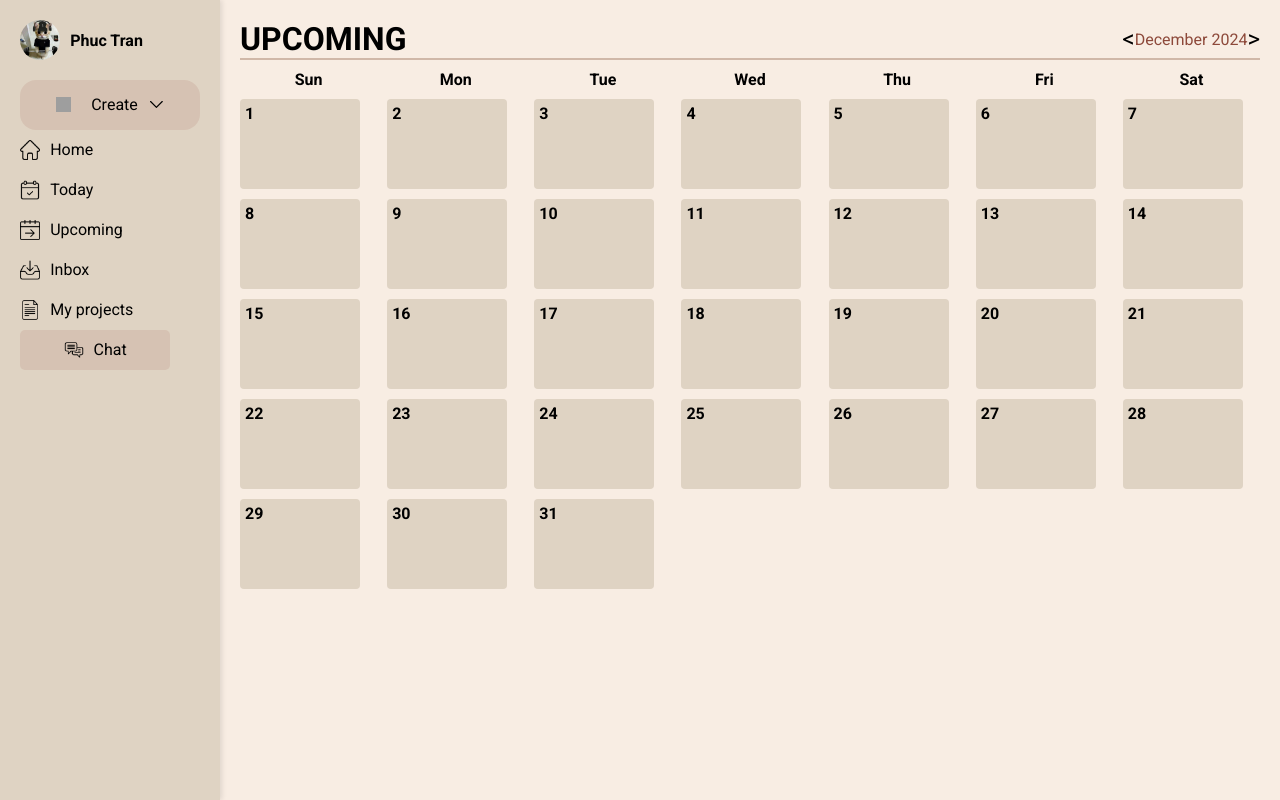
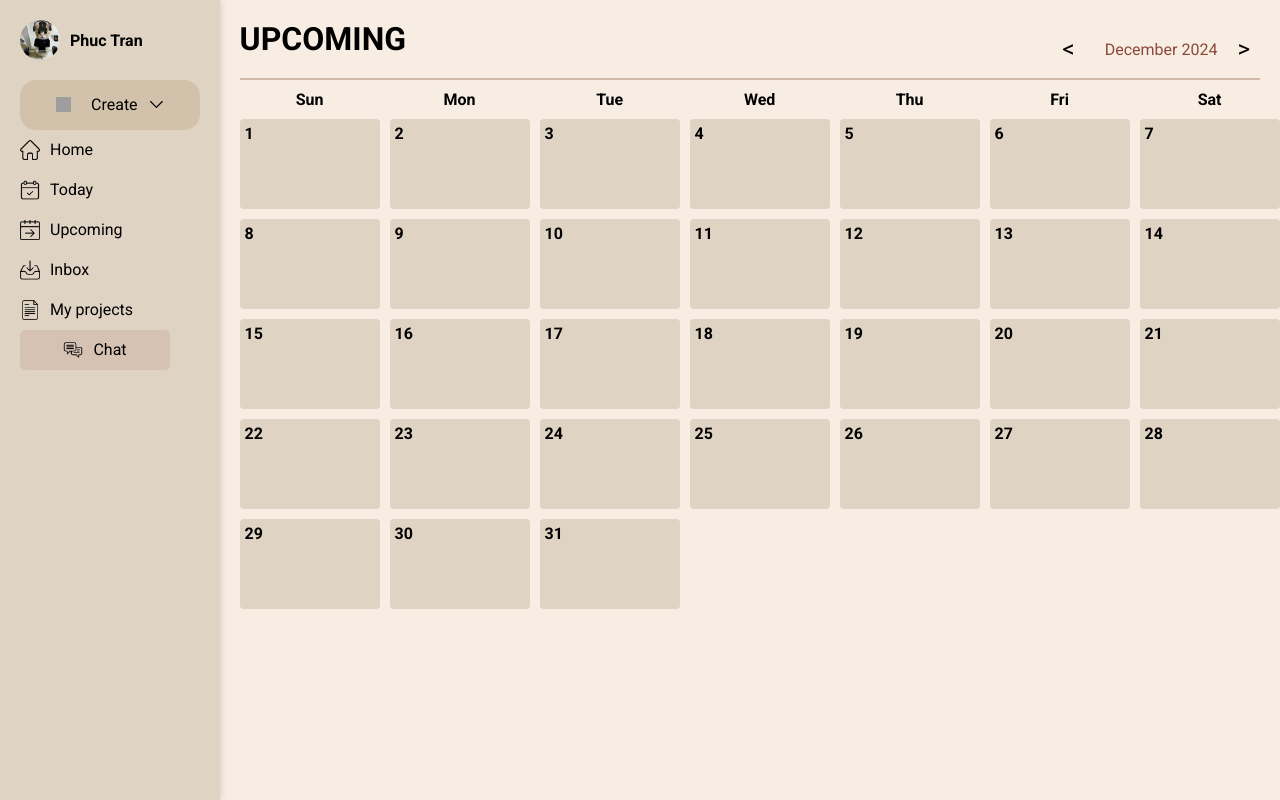
Before and after one commit to phuongthao0515/Integration-Project, a React (Vite) app: page /upcoming in a window 1280 px wide. Built offline with nearby package versions, Linux system fonts and the light colour scheme; grey boxes are pictures that could not be loaded.

Commit message:
add exp date, time

```diff
--- a/src/Components/NavBar1/NavBar1.scss
+++ b/src/Components/NavBar1/NavBar1.scss
@@ -5,13 +5,13 @@ $n2-color: #DFD3C3;
 $n3-color: #D0B8A8;
 $n4-color: #8D493A;
 $background-color: $n2-color;
-$box-shadow: 2px 0 5px rgba(0, 0, 0, 0.1);
+$box-shadow: 2px 0 5px rgb(0 0 0 / 10%);
 $font-family: "Roboto Flex",
 sans-serif;
 $profile-pic-size: 40px;
 $nav-icon-size: 20px;
-$add-task-box-bg: rgba(208, 184, 168, 0.6);
-$chat-box-bg: rgba(208, 184, 168, 0.6);
+$add-task-box-bg: rgb(208 184 168 / 60%);
+$chat-box-bg: rgb(208 184 168 / 60%);
 $link-color: black;
 $link-hover-color: $n4-color;
 
@@ -107,7 +107,6 @@ $link-hover-color: $n4-color;
         border-radius: 5px;
         display: flex;
         justify-content: center;
-        margin-top: 10px;
         padding: 10px;
         width: 150px;
         margin-top: auto;
--- a/src/components/Dropdown/Dropdown.scss
+++ b/src/components/Dropdown/Dropdown.scss
@@ -4,10 +4,11 @@ $n1-color: #F8EDE3;
 $n2-color: #DFD3C3;
 $n3-color: #D0B8A8;
 $n4-color: #8D493A;
+$n5-color: #d2c2ac;
 $font-size: 16px;
 $line-height: 1.6;
 $color: black;
-$background-color: rgb(208 184 168 / 60%);
+$background-color: $n5-color;
 $border-color: $n4-color;
 $border-radius: 16px;
 $transition: 0.48s cubic-bezier(0.23, 1, 0.32, 1);
--- a/src/components/Input/NoteInput.jsx
+++ b/src/components/Input/NoteInput.jsx
@@ -1,8 +1,10 @@
-import React, { useState } from "react";
-import "./NoteInput.scss";
+import React, { useState } from 'react';
+import './NoteInput.scss';
 
 const NoteInput = ({ isOpen, onClose }) => {
     const [importance, setImportance] = useState(false);
+    const [expirationDate, setExpirationDate] = useState('');
+    const [expirationTime, setExpirationTime] = useState('');
 
     if (!isOpen) return null;
 
@@ -22,6 +24,26 @@ const NoteInput = ({ isOpen, onClose }) => {
                 <div className="form-control">
                     <input type="file" multiple required />
                 </div>
+                <div className="form-control expiration-container">
+                    <div>
+                        <label htmlFor="expiration-date">Expiration Date</label>
+                        <input
+                            type="date"
+                            id="expiration-date"
+                            value={expirationDate}
+                            onChange={(e) => setExpirationDate(e.target.value)}
+                        />
+                    </div>
+                    <div>
+                        <label htmlFor="expiration-time">Expiration Time</label>
+                        <input
+                            type="time"
+                            id="expiration-time"
+                            value={expirationTime}
+                            onChange={(e) => setExpirationTime(e.target.value)}
+                        />
+                    </div>
+                </div>
                 <div className="form-control">
                     <label htmlFor="importance-switch"></label>
                     <label className="switch">
@@ -33,9 +55,7 @@ const NoteInput = ({ isOpen, onClose }) => {
                         />
                         <span className="slider round"></span>
                     </label>
-                    <div className="importance-label">
-                        {importance ? "Important" : "Not Important"}
-                    </div>
+                    <div className="importance-label">{importance ? 'Important' : 'Not Important'}</div>
                 </div>
                 <button className="submit-button">Save Note</button>
             </div>
--- a/src/components/Input/NoteInput.scss
+++ b/src/components/Input/NoteInput.scss
@@ -59,6 +59,7 @@ $font-color: $n4-color;
     padding: 20px;
     position: relative;
     width: 60%;
+    text-align: center;
 }
 
 .close-button {
@@ -71,9 +72,14 @@ $font-color: $n4-color;
     top: 10px;
 }
 
+h2 {
+    margin-bottom: 20px;
+}
+
 .form-control {
     margin: 20px 0;
     position: relative;
+    text-align: left;
 
     input,
     textarea {
@@ -90,6 +96,20 @@ $font-color: $n4-color;
 
     textarea {
         height: 100px;
+    }
+}
+
+.expiration-container {
+    display: flex;
+    justify-content: space-between;
+
+    div {
+        flex: 1;
+        margin-right: 10px;
+
+        &:last-child {
+            margin-right: 0;
+        }
     }
 }
 
@@ -154,6 +174,8 @@ input:checked+.slider::before {
     cursor: pointer;
     padding: 10px 20px;
     transition: background 0.3s;
+    display: block;
+    margin: 0 auto;
 
     &:hover {
         background: $hover-color;
--- a/src/components/Input/PlanInput.jsx
+++ b/src/components/Input/PlanInput.jsx
@@ -1,8 +1,10 @@
-import React, { useState } from "react";
-import "./PlanInput.scss";
+import React, { useState } from 'react';
+import './PlanInput.scss';
 
 const PlanInput = ({ isOpen, onClose }) => {
     const [importance, setImportance] = useState(false);
+    const [expirationDate, setExpirationDate] = useState('');
+    const [expirationTime, setExpirationTime] = useState('');
 
     if (!isOpen) return null;
 
@@ -16,8 +18,25 @@ const PlanInput = ({ isOpen, onClose }) => {
                 <div className="form-control">
                     <textarea placeholder="Content" required></textarea>
                 </div>
-                <div className="form-control">
-                    <input type="date" required />
+                <div className="form-control expiration-container">
+                    <div>
+                        <label htmlFor="expiration-date">Expiration Date</label>
+                        <input
+                            type="date"
+                            id="expiration-date"
+                            value={expirationDate}
+                            onChange={(e) => setExpirationDate(e.target.value)}
+                        />
+                    </div>
+                    <div>
+                        <label htmlFor="expiration-time">Expiration Time</label>
+                        <input
+                            type="time"
+                            id="expiration-time"
+                            value={expirationTime}
+                            onChange={(e) => setExpirationTime(e.target.value)}
+                        />
+                    </div>
                 </div>
                 <div className="form-control">
                     <label htmlFor="importance-switch"></label>
@@ -30,9 +49,7 @@ const PlanInput = ({ isOpen, onClose }) => {
                         />
                         <span className="slider round"></span>
                     </label>
-                    <div className="importance-label">
-                        {importance ? "Important" : "Not Important"}
-                    </div>
+                    <div className="importance-label">{importance ? 'Important' : 'Not Important'}</div>
                 </div>
                 <button className="submit-button">Save Plan</button>
             </div>
--- a/src/components/Input/PlanInput.scss
+++ b/src/components/Input/PlanInput.scss
@@ -59,6 +59,7 @@ $font-color: $n4-color;
     padding: 20px;
     position: relative;
     width: 60%;
+    text-align: center;
 }
 
 .close-button {
@@ -71,21 +72,44 @@ $font-color: $n4-color;
     top: 10px;
 }
 
+h2 {
+    margin-bottom: 20px;
+}
+
 .form-control {
     margin: 20px 0;
     position: relative;
+    text-align: left;
 
     input,
     textarea {
         @include input-styles;
     }
 
-    input[type="date"] {
+    input[type="file"] {
+        padding: 0;
+    }
+
+    input[type="text"] {
         height: 40px;
     }
 
     textarea {
         height: 100px;
+    }
+}
+
+.expiration-container {
+    display: flex;
+    justify-content: space-between;
+
+    div {
+        flex: 1;
+        margin-right: 10px;
+
+        &:last-child {
+            margin-right: 0;
+        }
     }
 }
 
@@ -150,6 +174,8 @@ input:checked+.slider::before {
     cursor: pointer;
     padding: 10px 20px;
     transition: background 0.3s;
+    display: block;
+    margin: 0 auto;
 
     &:hover {
         background: $hover-color;
--- a/src/pages/TodayPage/TodayPage.scss
+++ b/src/pages/TodayPage/TodayPage.scss
@@ -32,6 +32,7 @@ $line-color: $n3-color;
     font-size: 2rem;
     font-weight: bold;
     margin-right: 1rem;
+    margin-bottom: 20px;
 }
 
 .date-heading {
@@ -41,11 +42,12 @@ $line-color: $n3-color;
 }
 
 .important-section {
+    margin-top: 30px;
     align-items: flex-start;
     border-bottom: 2px solid $line-color;
     display: flex;
     flex-direction: column;
-    margin-bottom: 10px;
+    margin-bottom: 20px;
     padding-bottom: 10px;
 
     h3 {
@@ -129,7 +131,7 @@ $line-color: $n3-color;
     align-items: flex-start;
     display: flex;
     flex-direction: column;
-    margin-top: 10px;
+    margin-top: 30px;
 
     h3 {
         font-size: 1.5rem;
--- a/src/pages/UpcomingPage/UpcomingMonthPage.jsx
+++ b/src/pages/UpcomingPage/UpcomingMonthPage.jsx
@@ -121,11 +121,11 @@ const UpcomingMonth = () => {
                 <div className="heading-container">
                     <h1 className="upcoming-heading">UPCOMING</h1>
                     <div className="month-nav-container">
-                        <button className="month-nav" onClick={handlePreviousMonth}>
+                        <button className="month-nav prev" onClick={handlePreviousMonth}>
                             &lt;
                         </button>
                         <h2 className="date-heading">{getFormattedDate()}</h2>
-                        <button className="month-nav" onClick={handleNextMonth}>
+                        <button className="month-nav next" onClick={handleNextMonth}>
                             &gt;
                         </button>
                     </div>
--- a/src/pages/UpcomingPage/UpcomingMonthPage.scss
+++ b/src/pages/UpcomingPage/UpcomingMonthPage.scss
@@ -33,17 +33,21 @@ $line-color: $n3-color;
     font-size: 2rem;
     font-weight: bold;
     margin-right: 1rem;
+    margin-bottom: 20px;
 }
 
 .date-heading {
     color: $date-color;
     font-size: 1rem;
     font-weight: normal;
+    margin: 0 10px;
 }
 
 .month-nav-container {
     display: flex;
     align-items: center;
+    justify-content: flex-start;
+    position: relative;
 }
 
 .month-nav {
@@ -51,6 +55,15 @@ $line-color: $n3-color;
     border: none;
     font-size: 1.5rem;
     cursor: pointer;
+    padding: 0 10px;
+}
+
+.month-nav.prev {
+    margin-right: 10px;
+}
+
+.date-heading {
+    text-align: left;
 }
 
 .calendar {
@@ -71,7 +84,7 @@ $line-color: $n3-color;
     display: flex;
     flex-direction: column;
     align-items: flex-start;
-    width: 120px;
+    width: 140px;
     height: 90px;
     overflow: hidden;
 }
```
